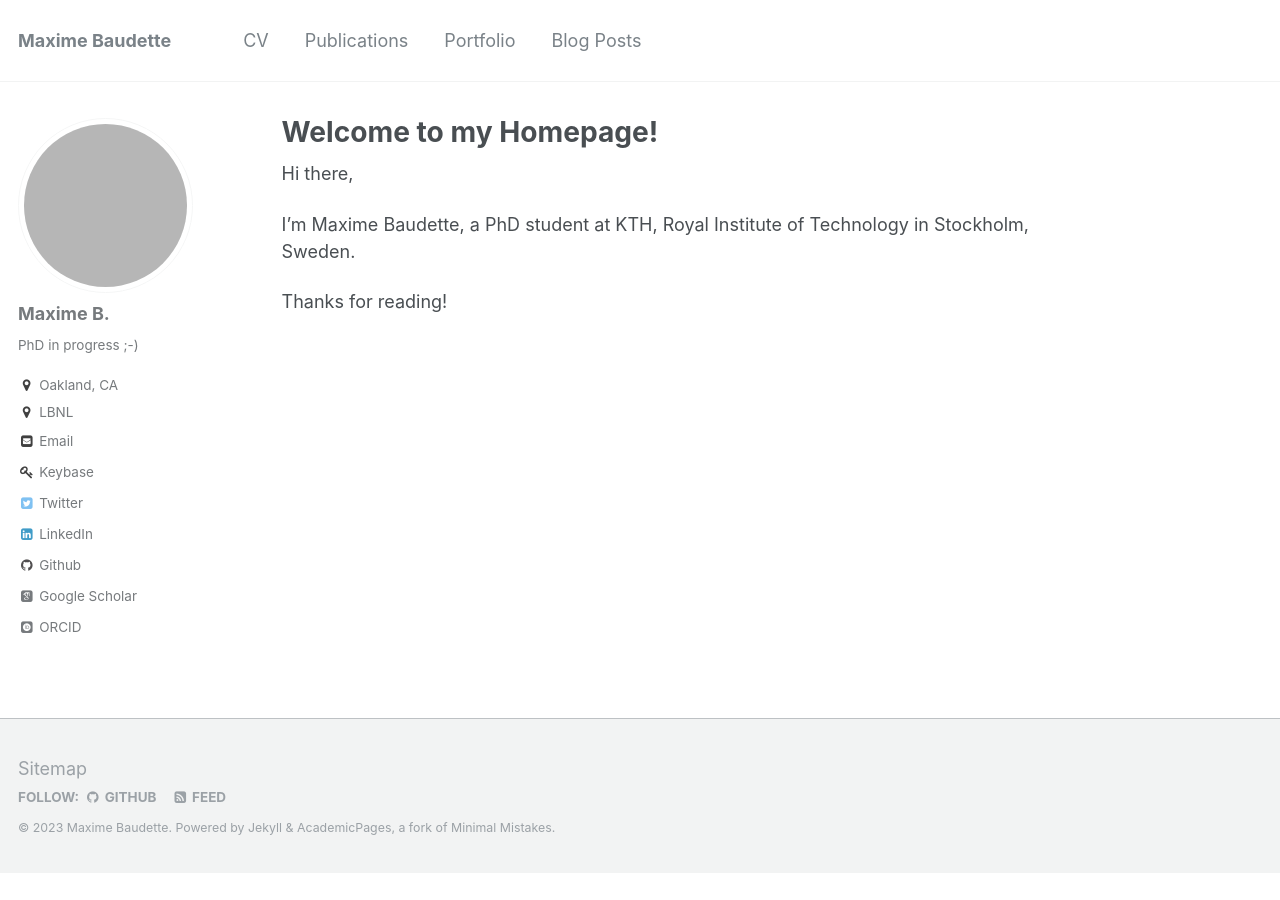
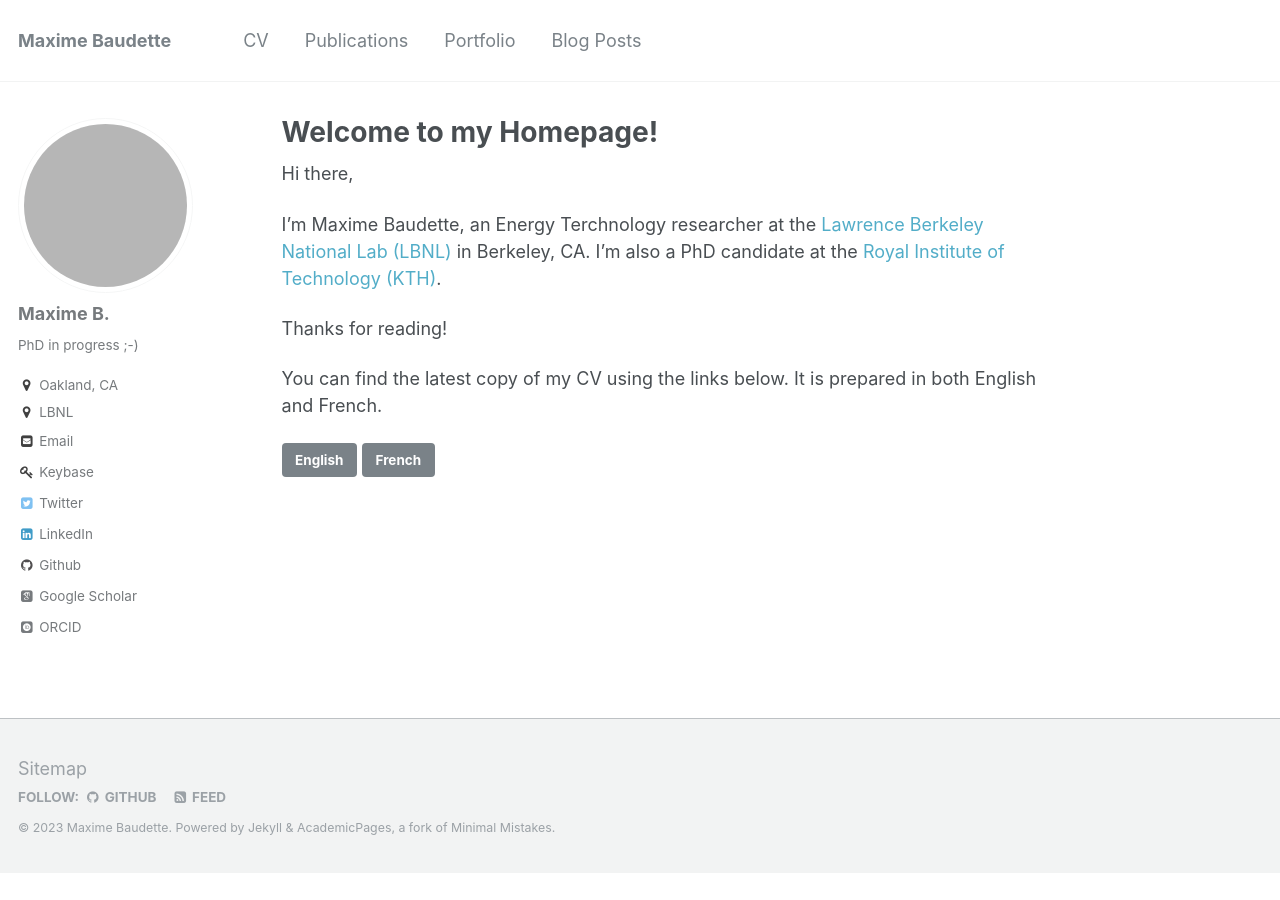
Before and after one commit to MaximeBaudette/MaximeBaudette.github.io, a Jekyll site: the page built from _pages/1_about.md, in a window 1280 px wide. Built offline with Jekyll 4.4.1, drawn with Linux system fonts in a browser that asks for light colours; some web fonts are replaced; comment, search, counter and statistics services are not loaded; grey boxes are pictures that could not be loaded.

```diff
--- a/_config.yml
+++ b/_config.yml
@@ -204,7 +204,7 @@ sass:
 permalink: /:categories/:title/
 # paginate: 5 # amount of posts to show
 # paginate_path: /page:num/
-timezone: Sweden/Stockholm # http://en.wikipedia.org/wiki/List_of_tz_database_time_zones
+timezone: America/Los_Angeles # http://en.wikipedia.org/wiki/List_of_tz_database_time_zones
 
 
 # Plugins
--- a/_pages/1_about.md
+++ b/_pages/1_about.md
@@ -4,11 +4,39 @@ title: "Welcome to my Homepage!"
 excerpt: "About me"
 author_profile: true
 redirect_from:
+  - /cv/
+  - /resume/
   - /about/
   - /about.html
 ---
+{% include base_path %}
+<script src="{{ base_path }}/assets/js/vendor/jquery/jquery.min.js"></script>
+<script src="{{ base_path }}/assets/js/plugins/moment.min.js"></script>
+
 Hi there,
 
-I'm Maxime Baudette, a PhD student at KTH, Royal Institute of Technology in Stockholm, Sweden.
+I'm Maxime Baudette, an Energy Terchnology researcher at the [Lawrence Berkeley National Lab (LBNL)](https://eta.lbl.gov/people/Maxime-Baudette) in Berkeley, CA. I'm also a PhD candidate at the [Royal Institute of Technology (KTH)](https:/www.kth.se).
 
 Thanks for reading!
+
+You can find the latest copy of my CV using the links below. It is prepared in both English and French.
+
+<div>
+      <a class="btn cv-en-download" role="button" title="Download my CV in English" href="https://github.com/MaximeBaudette/MaximeBaudette.github.io/releases/latest">English</a>
+      <a class="btn cv-fr-download" role="button" title="Download my CV in French" href="https://github.com/MaximeBaudette/MaximeBaudette.github.io/releases/latest">French</a>
+</div>
+
+<script type="text/javascript">
+    $(document).ready(function () {
+        GetLatestReleaseInfo();
+    });
+
+    function GetLatestReleaseInfo() {
+        $.getJSON("https://api.github.com/repos/MaximeBaudette/MaximeBaudette.github.io/releases/latest").done(function (release) {
+            var cvEn = release.assets[0];
+            var cvFr = release.assets[1];
+            $(".cv-en-download").attr("href", cvEn.browser_download_url);
+            $(".cv-fr-download").attr("href", cvFr.browser_download_url);
+        });
+    }
+</script>
```
Also changed, not shown: _pages/2_cv.md (deleted, +0 -34 lines), _pages/2_publications.html (renamed from _pages/3_publications.html), _pages/3_portfolio.html (renamed from _pages/4_portfolio.html).
